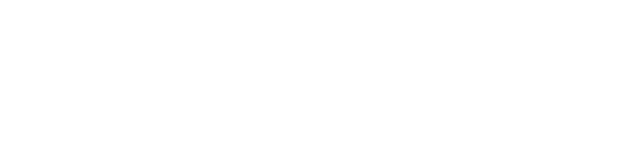
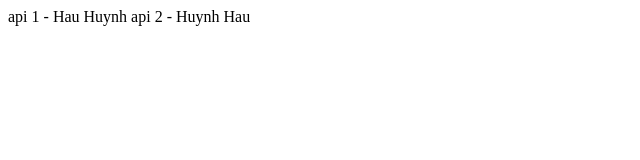
Before and after one commit to hthau1909/learnfixconflic, a plain HTML site: page index.html in a window 1280 px wide. Shown: the whole page, without its empty margins (0-640 px from the left). Drawn offline with Linux system fonts and the light colour scheme.

Commit message:
api task 1

```diff
--- a/index.html
+++ b/index.html
@@ -7,6 +7,7 @@
     <title>Document</title>
 </head>
 <body>
-
+    api 1 - Hau Huynh
+    api 2 - Huynh Hau
 </body>
 </html>
```
